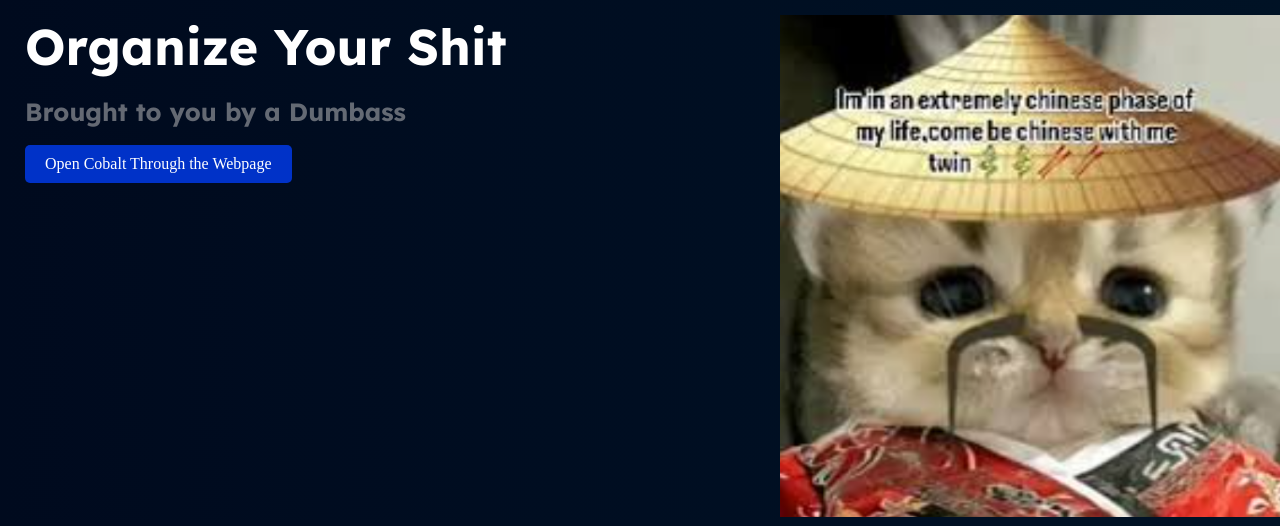
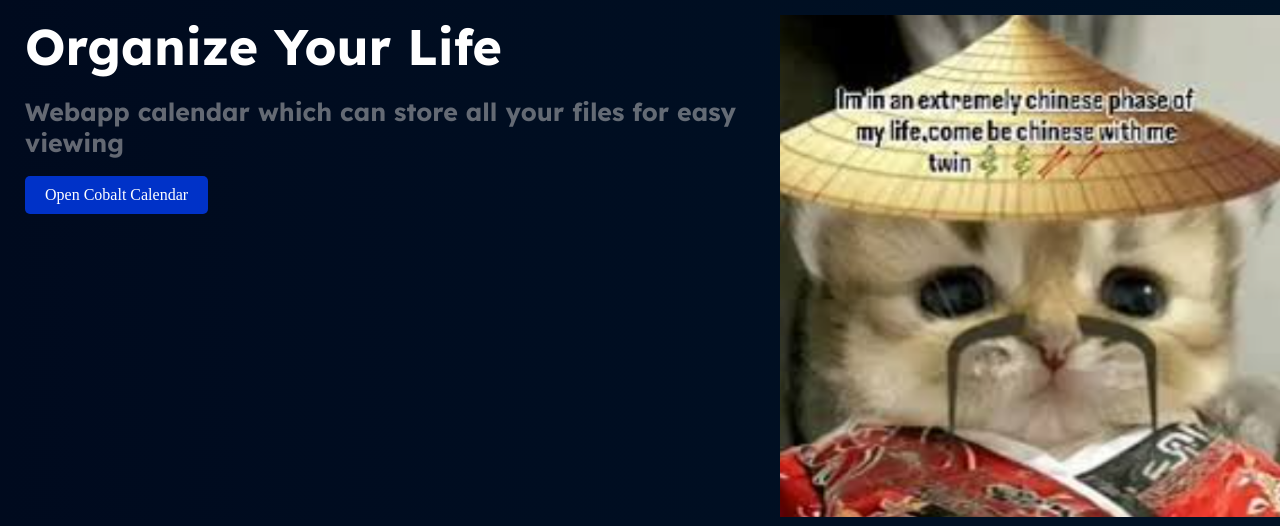
Before and after one commit to LoganLam182/Cobalt, a Django app: page /cobalt/ in a window 1280 px wide. Shown: the part 65-591 px from the top of the page. Run offline with Django 5.2, Linux system fonts and the light colour scheme.

Commit message:
Broke Stuff, fixed it, added more web pages to view

```diff
--- a/templates/homepage.html
+++ b/templates/homepage.html
@@ -28,11 +28,11 @@
 
         <div class="homepage-information">
             <img src="{% static "images/chinaCat.png" %}" alt="CAT" width="500" class="homepage-image">
-            <h1 class="main-text">Organize Your Shit</h1>
+            <h1 class="main-text">Organize Your Life</h1>
             <br>
-            <h3 class="sub-text-to-main-text">Brought to you by a Dumbass</h3>
+            <h3 class="sub-text-to-main-text">Webapp calendar which can store all your files for easy viewing</h3>
             <br>
-            <a href="calendar/" class="open-calendar-btn">Open Cobalt Through the Webpage</a>
+            <a href="calendar/" class="open-calendar-btn">Open Cobalt Calendar</a>
         </div>
 
 
--- a/templates/information_page.html
+++ b/templates/information_page.html
@@ -26,7 +26,7 @@
         </header>
 
         <div class="information-text">
-            <h1>FUCK YOU</h1>
+            <h1>Important Info I Guess</h1>
         </div>
 
     </body>
```
